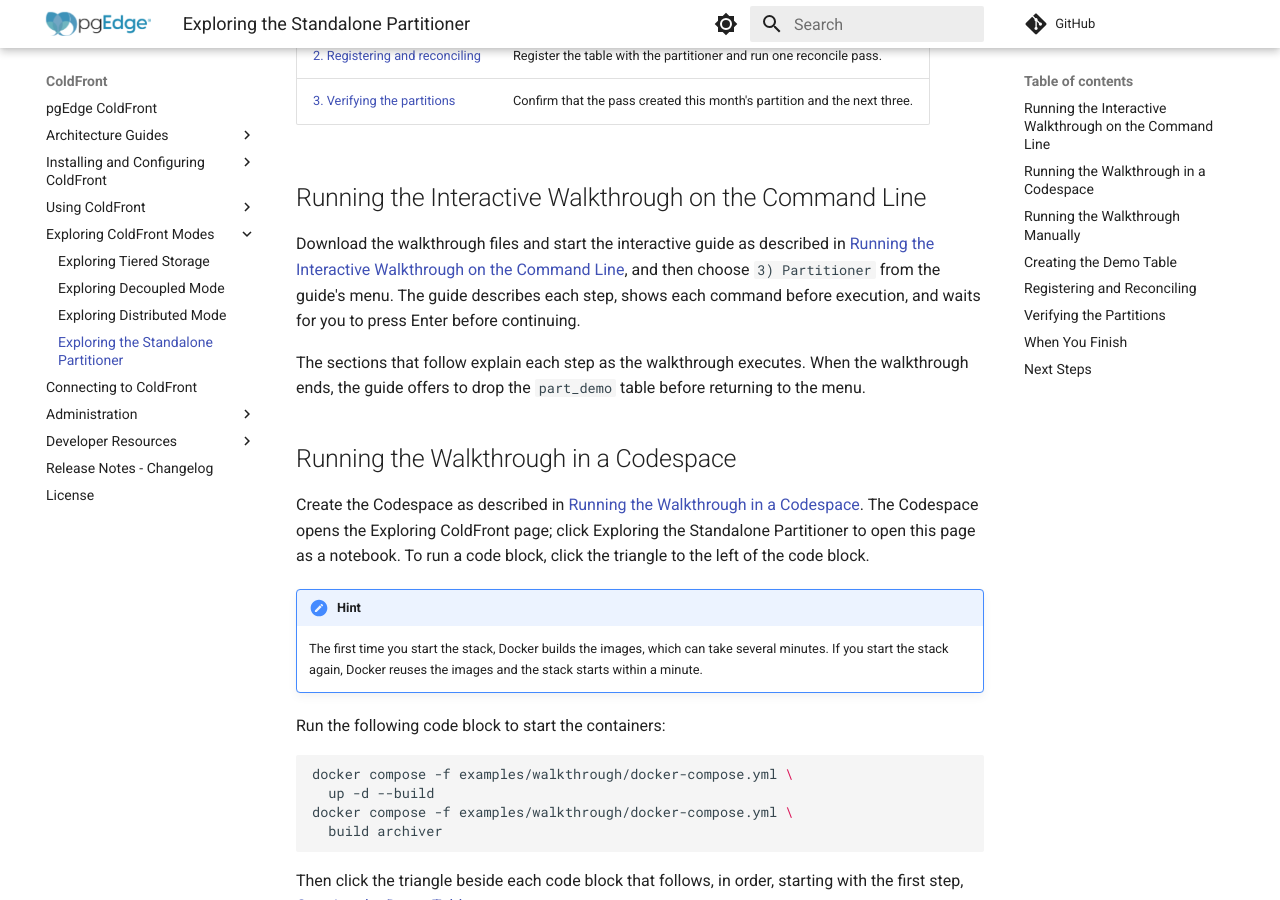
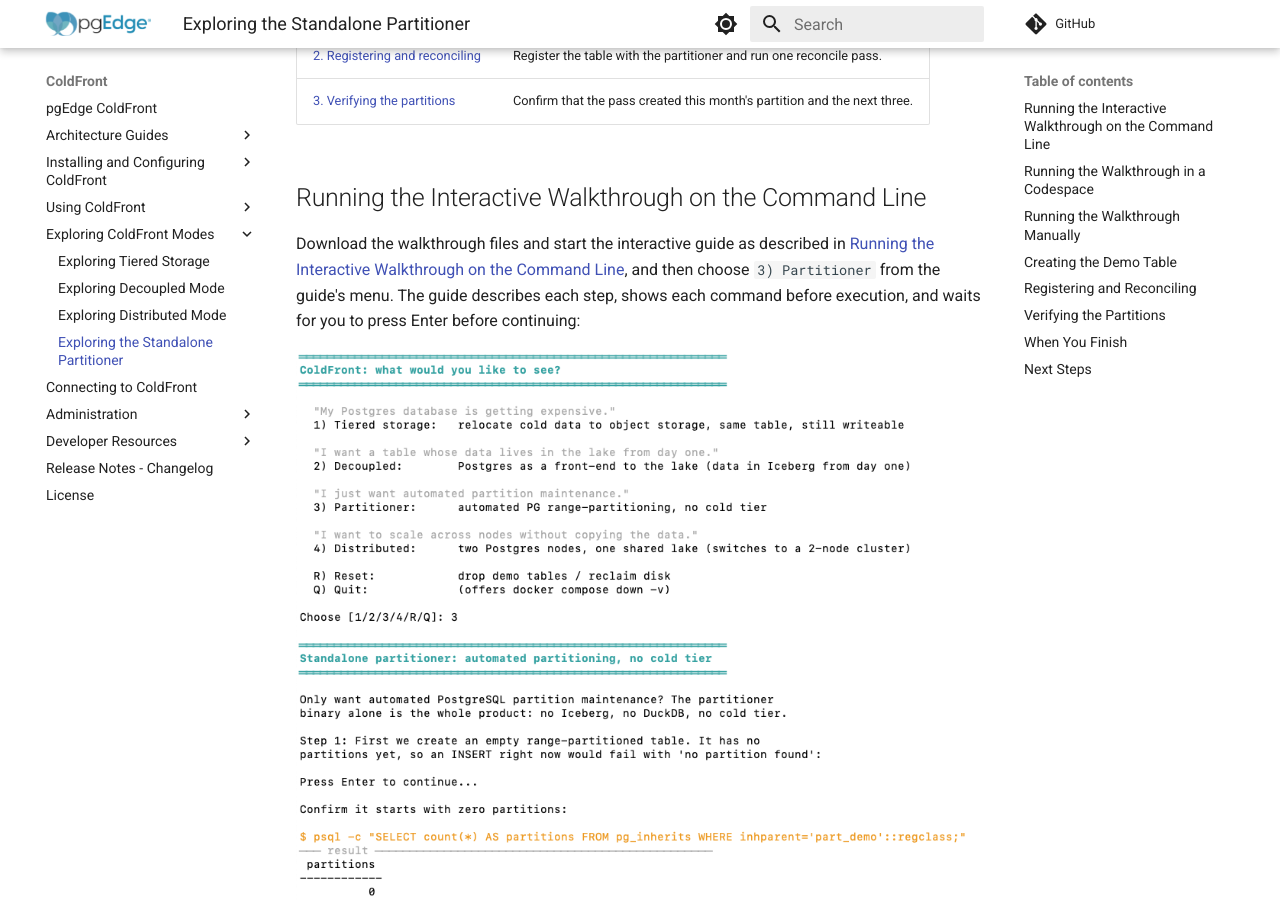
Before and after one commit to pgEdge/coldfront, an MkDocs documentation site: the page built from docs/walkthrough_partitioner.md, in a window 1280 px wide and 900 px high, scrolled down 372 px. Built offline with MkDocs 1.6.1 and Material for MkDocs 9.7.7, drawn with Linux system fonts in a browser that asks for light colours; comment, search, counter and statistics services are not loaded.

Commit message:
Add interactive guide screenshots for the Decoupled and Partitioner walkthroughs

```diff
--- a/docs/walkthrough_partitioner.md
+++ b/docs/walkthrough_partitioner.md
@@ -22,7 +22,9 @@ Download the walkthrough files and start the interactive guide as described in
 [Running the Interactive Walkthrough on the Command Line](exploring_coldfront/index.md#running-the-interactive-walkthrough-on-the-command-line),
 and then choose `3) Partitioner` from the guide's menu. The guide describes
 each step, shows each command before execution, and waits for you to press
-Enter before continuing.
+Enter before continuing:
+
+![The interactive guide's menu with 3) Partitioner chosen, and the first step of the partitioner walkthrough with its output](img/walkthrough_guide_partitioner.png)
 
 The sections that follow explain each step as the walkthrough executes.
 When the walkthrough ends, the guide offers to drop the `part_demo` table
```
Also changed, not shown: docs/walkthrough_decoupled.md (+3 -1 lines), docs/img/walkthrough_guide_decoupled.png (added), docs/img/walkthrough_guide_partitioner.png (added).
